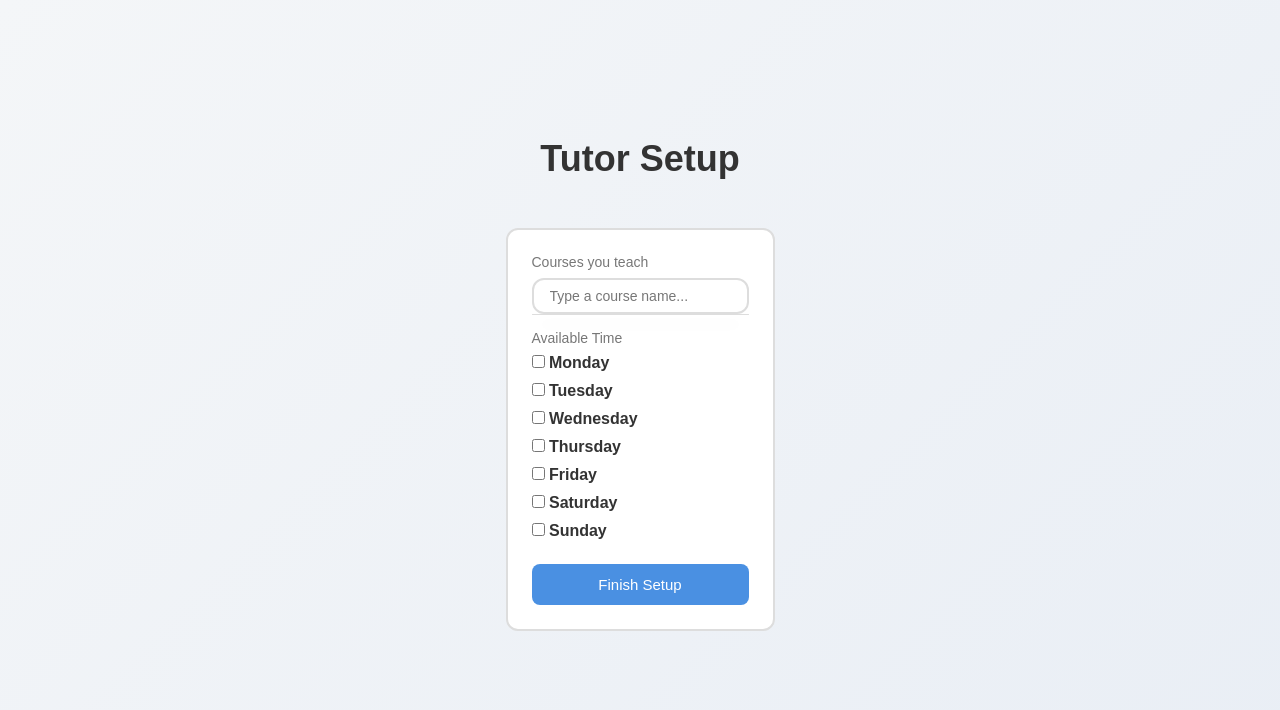
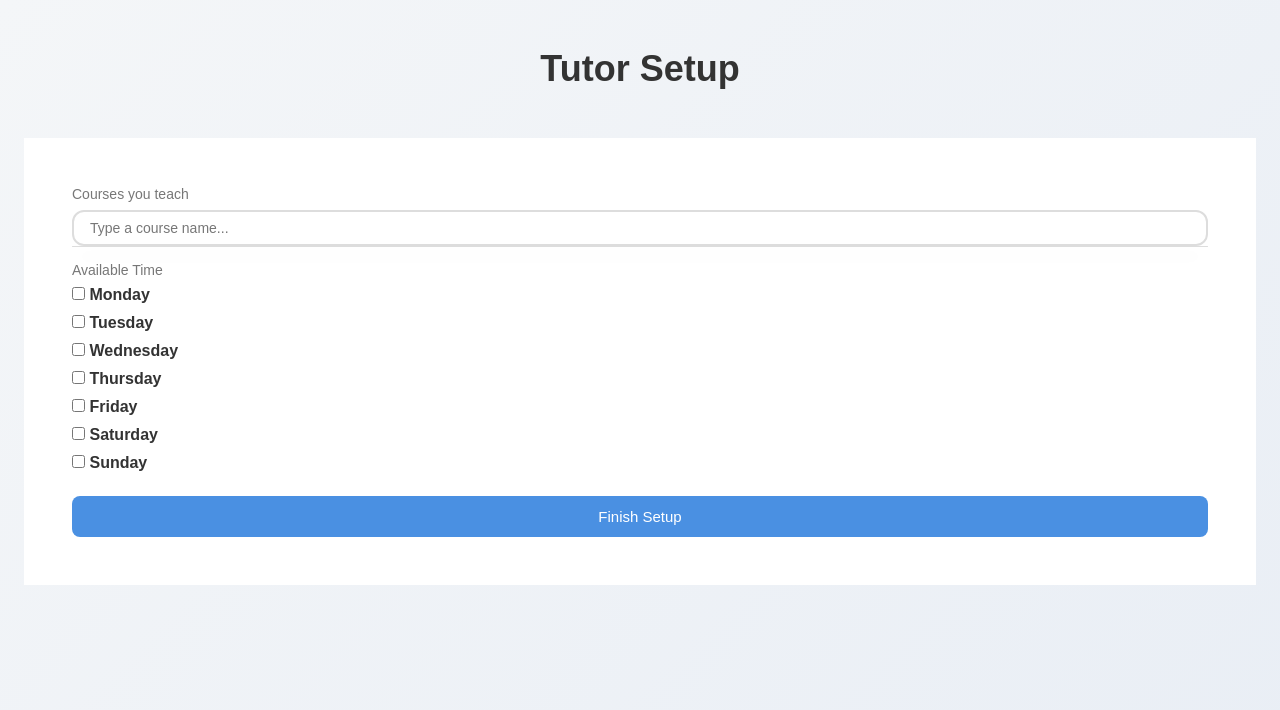
Before and after one commit to KopkauA/TutorSphere, a Flask app: page /signup/tutor in a window 1280 px wide. Shown: the top 710 px of the page. Run offline with Flask 3, Linux system fonts and the light colour scheme.

Commit message:
more styles.css edits

```diff
--- a/static/styles.css
+++ b/static/styles.css
@@ -24,11 +24,17 @@
 
 body {
   background: linear-gradient(135deg, #f4f6f8, #e9eef5);
+  justify-content: center;
+  align-items: center;
+  min-height: 100vh;
+  color: var(--text);
+}
+
+.center-page {
   display: flex;
   justify-content: center;
   align-items: center;
   min-height: 100vh;
-  color: var(--text);
 }
 
 .container {
@@ -52,7 +58,7 @@ h2 {
 --------------------- */
 .content-wrapper {
   position: relative;
-  max-width: 1200px;
+  max-width: 2000px;
   margin: 0 auto;
   padding: 48px 24px;
 }
@@ -94,6 +100,13 @@ h2 {
   border-radius: var(--radius);
   padding: 24px;
   margin-bottom: 32px;
+}
+
+.tutor-card {
+  width: 100%;
+  max-width: 1600px;
+  background: white;
+  padding: 48px;
 }
 
 /* ---------------------
@@ -318,7 +331,14 @@ a:hover {
 .time-block {
   display: none;
   margin-top: 10px;
+  flex-direction: row;
+  align-items: center;
   gap: 10px;
+  width: 100%;
+}
+
+.time-block.active {
+  display: flex;
 }
 
 .chip {
--- a/templates/login.html
+++ b/templates/login.html
@@ -17,7 +17,7 @@ Purpose: brings user to the main page
 
 </head>
 
-<body>
+<body class="center-page">
   <div class="login-container">
     <h2>Welcome to TutorSphere</h2>
     <div class="subtitle">Please enter your credentials to continue</div>
--- a/templates/signup.html
+++ b/templates/signup.html
@@ -14,7 +14,7 @@ Purpose: gives student the role of student
   <link rel="stylesheet" href="https://cdnjs.cloudflare.com/ajax/libs/font-awesome/6.5.0/css/all.min.css">
 </head>
 
-<body>
+<body class="center-page">
   <div class= "container">
     <h2>Create Account</h2>
     <div class="subtitle">Fill in your account details to get started</div>
--- a/templates/signup_tutor.html
+++ b/templates/signup_tutor.html
@@ -18,7 +18,7 @@ STEP 2 OF SIGNUP: this is where tutors will select their availability and course
 <body>
 <div class="content-wrapper">
     <h1 class="page-title">Tutor Setup</h1>
-    <div class="card">
+    <div class="tutor-card">
 
         <form method="POST">
             <!-- COURSES INPUT -->
```
